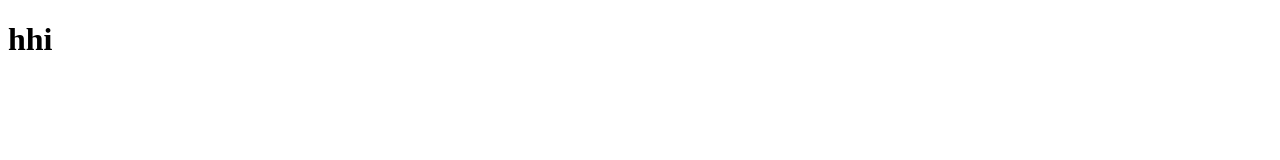
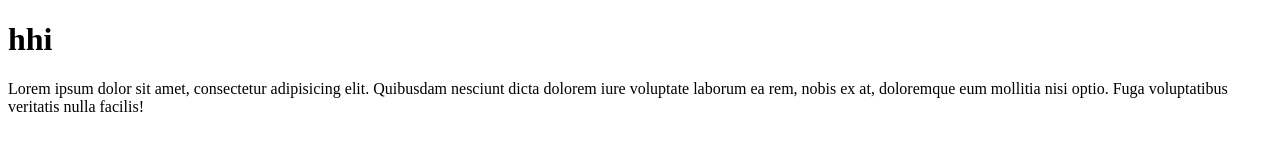
Before and after one commit to amankishore09/dev, a plain HTML site: page index.html in a window 1280 px wide. Drawn offline with Linux system fonts and the light colour scheme.

Commit message:
add lorem

```diff
--- a/index.html
+++ b/index.html
@@ -4,4 +4,7 @@
         hhi
 
     </h1>
+    <p>
+        Lorem ipsum dolor sit amet, consectetur adipisicing elit. Quibusdam nesciunt dicta dolorem iure voluptate laborum ea rem, nobis ex at, doloremque eum mollitia nisi optio. Fuga voluptatibus veritatis nulla facilis!
+    </p>
 </body>
```
